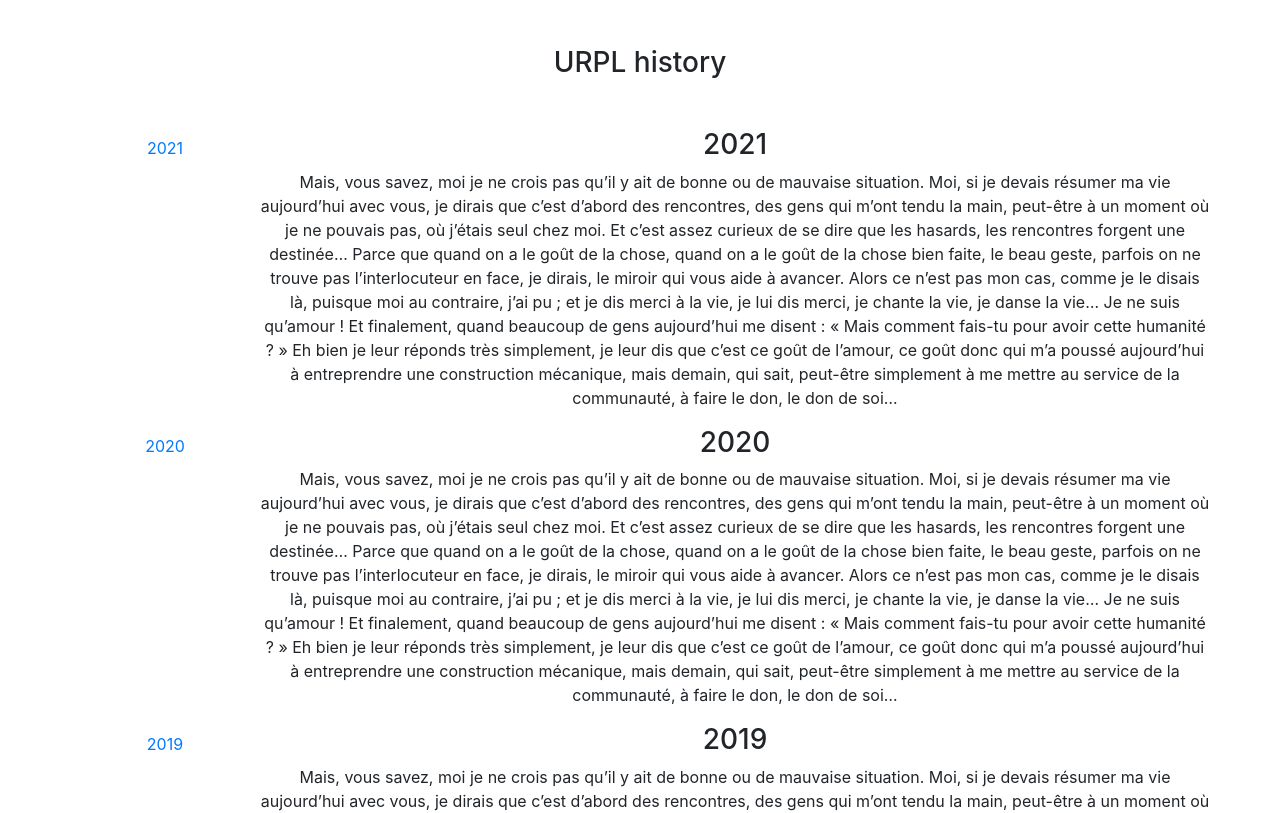
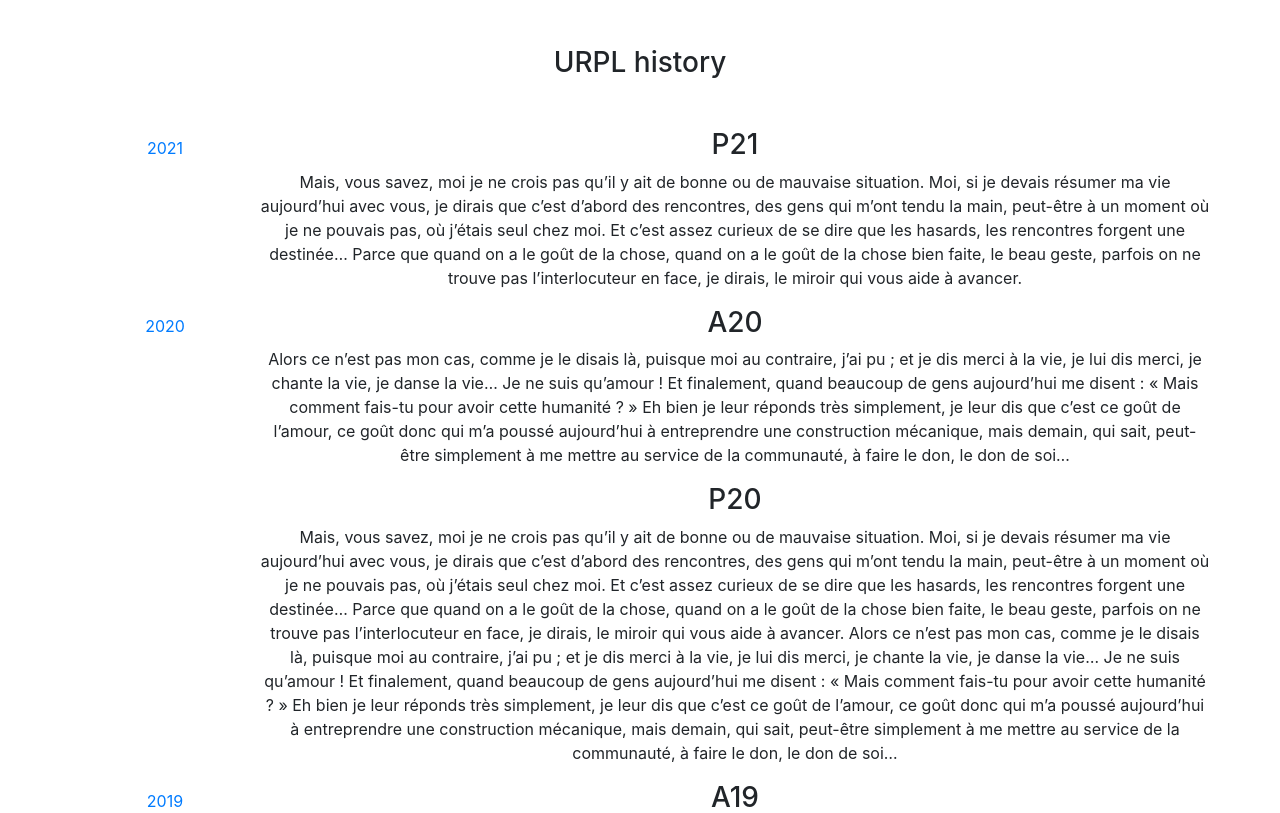
Before and after one commit to Thibault-Santonja/URPL_UTC_WebSite, a React (Create React App) app in the folder urpl_front/: page /about_us in a window 1280 px wide. Shown: the part 380-1193 px from the top of the page. Built offline with nearby package versions, Linux system fonts and the light colour scheme.

Commit message:
Quick update

```diff
--- a/urpl_front/src/pages/aboutUs.js
+++ b/urpl_front/src/pages/aboutUs.js
@@ -82,23 +82,25 @@ class AboutUs extends Component {
 
                         <Col md={10}>
                             <Row id={'2021'}>
-                                <Col><h3>2021</h3></Col>
+                                <Col><h3>P21</h3></Col>
                                 <p>Mais, vous savez, moi je ne crois pas qu’il y ait de bonne ou de mauvaise situation. Moi, si je
                                     devais résumer ma vie aujourd’hui avec vous, je dirais que c’est d’abord des rencontres, des
                                     gens qui m’ont tendu la main, peut-être à un moment où je ne pouvais pas, où j’étais seul chez
                                     moi. Et c’est assez curieux de se dire que les hasards, les rencontres forgent une destinée…
                                     Parce que quand on a le goût de la chose, quand on a le goût de la chose bien faite, le beau
                                     geste, parfois on ne trouve pas l’interlocuteur en face, je dirais, le miroir qui vous aide à
-                                    avancer. Alors ce n’est pas mon cas, comme je le disais là, puisque moi au contraire, j’ai pu ;
+                                    avancer. </p>
+                            </Row>
+                            <Row id={'2020'}>
+                                <Col><h3>A20</h3></Col>
+                                <p>Alors ce n’est pas mon cas, comme je le disais là, puisque moi au contraire, j’ai pu ;
                                     et je dis merci à la vie, je lui dis merci, je chante la vie, je danse la vie… Je ne suis
                                     qu’amour ! Et finalement, quand beaucoup de gens aujourd’hui me disent : « Mais comment fais-tu
                                     pour avoir cette humanité ? » Eh bien je leur réponds très simplement, je leur dis que c’est ce
                                     goût de l’amour, ce goût donc qui m’a poussé aujourd’hui à entreprendre une construction
                                     mécanique, mais demain, qui sait, peut-être simplement à me mettre au service de la communauté,
                                     à faire le don, le don de soi…</p>
-                            </Row>
-                            <Row id={'2020'}>
-                                <Col><h3>2020</h3></Col>
+                                <Col><h3>P20</h3></Col>
                                 <p>Mais, vous savez, moi je ne crois pas qu’il y ait de bonne ou de mauvaise situation. Moi, si je
                                     devais résumer ma vie aujourd’hui avec vous, je dirais que c’est d’abord des rencontres, des
                                     gens qui m’ont tendu la main, peut-être à un moment où je ne pouvais pas, où j’étais seul chez
@@ -114,7 +116,7 @@ class AboutUs extends Component {
                                     à faire le don, le don de soi…</p>
                             </Row>
                             <Row id={'2019'}>
-                                <Col><h3>2019</h3></Col>
+                                <Col><h3>A19</h3></Col>
                                 <p>Mais, vous savez, moi je ne crois pas qu’il y ait de bonne ou de mauvaise situation. Moi, si je
                                     devais résumer ma vie aujourd’hui avec vous, je dirais que c’est d’abord des rencontres, des
                                     gens qui m’ont tendu la main, peut-être à un moment où je ne pouvais pas, où j’étais seul chez
```
